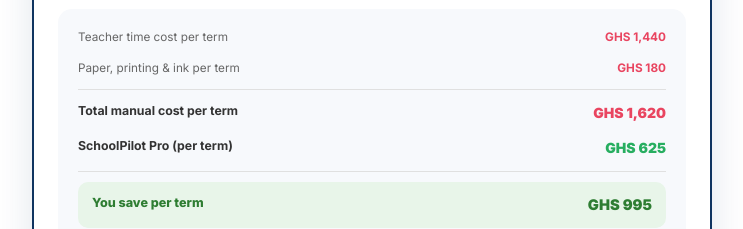
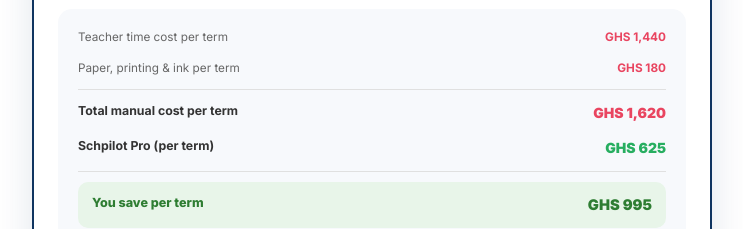
Before and after one commit to resourcetool/sch_app, a React (Vite) app: page /legal/subscription in a window 1280 px wide. Shown: the part 1220-1449 px from the top of the page, without its empty margins (268-1011 px from the left). Built offline with nearby package versions, Linux system fonts and the light colour scheme; no server answers.

Commit message:
Add files via upload

```diff
--- a/src/components/common/MoMoPayButton.jsx
+++ b/src/components/common/MoMoPayButton.jsx
@@ -1,11 +1,11 @@
 // src/components/common/MoMoPayButton.jsx
 //
 // Zero-cost payment collection button — no payment gateway, no % fees.
-// Copies the SchoolPilot MoMo number to the clipboard and opens the
+// Copies the Schpilot MoMo number to the clipboard and opens the
 // phone's dialer pre-filled with the right network's USSD code.
 //
 // IMPORTANT — replace the placeholder numbers below with your real
-// SchoolPilot MoMo numbers before shipping. If you use the same number
+// Schpilot MoMo numbers before shipping. If you use the same number
 // on all three networks (common — most people register one SIM across
 // MTN/Telecel/AirtelTigo interoperability), just use the same value
 // for all three.
@@ -25,7 +25,7 @@
 import React, { useState } from 'react';
 
 // ── CONFIG — update with real numbers ──────────────────────────────
-export const MOMO_NUMBER = '0549548274'; // TODO: replace with real SchoolPilot MoMo number
+export const MOMO_NUMBER = '0549548274'; // TODO: replace with real Schpilot MoMo number
 const WHATSAPP_BASE = 'https://wa.me/233549548274';
 
 const NETWORKS = [
@@ -41,7 +41,7 @@
   return `tel:${ussd.replace('#', '%23')}`;
 }
 
-export default function MoMoPayButton({ amount, planName = 'SchoolPilot', compact = false }) {
+export default function MoMoPayButton({ amount, planName = 'Schpilot', compact = false }) {
   const [network, setNetwork]   = useState(null);
   const [copied, setCopied]     = useState(false);
 
@@ -95,7 +95,7 @@
       {network && (
         <div style={{ background: '#f7f9fc', borderRadius: 10, padding: '14px 16px' }}>
           <ol style={{ margin: '0 0 12px', paddingLeft: 18, fontSize: '.8rem', color: '#444', lineHeight: 1.9 }}>
-            <li>Copy the SchoolPilot MoMo number below</li>
+            <li>Copy the Schpilot MoMo number below</li>
             <li>Dial the code — choose <strong>Send Money</strong></li>
             <li>Paste the number, enter <strong>GHS {amount}</strong>, confirm with your PIN</li>
             <li>Send us the MoMo reference on WhatsApp so we can activate your account</li>
--- a/src/components/common/PricingCalculator.jsx
+++ b/src/components/common/PricingCalculator.jsx
@@ -163,7 +163,7 @@
             <span style={{ fontWeight: 900, color: '#E94560', fontSize: '1rem' }}>GHS {totalWastedPerTerm.toLocaleString()}</span>
           </div>
           <div style={{ display: 'flex', justifyContent: 'space-between', fontSize: '.88rem', color: '#333' }}>
-            <span style={{ fontWeight: 700 }}>SchoolPilot Pro (per term)</span>
+            <span style={{ fontWeight: 700 }}>Schpilot Pro (per term)</span>
             <span style={{ fontWeight: 900, color: '#27AE60', fontSize: '1rem' }}>GHS {schoolmsProTermly.toLocaleString()}</span>
           </div>
           <div style={{ height: 1, background: '#e0e0e0' }} />
```
